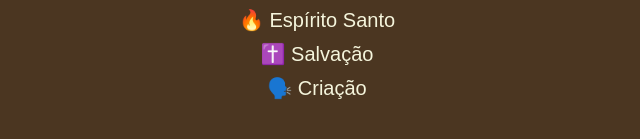
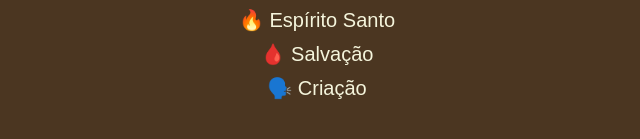
Before and after one commit to joeldisousa-dot/cifras, a plain HTML site: page Index.html in a window 1280 px wide. Shown: the part 403-542 px from the top of the page, 323-963 px from the left. Drawn offline with Linux system fonts and the light colour scheme.

Commit message:
Update Index.html

```diff
--- a/Index.html
+++ b/Index.html
@@ -47,7 +47,7 @@
     <li><a href="Deus/index.html">📖 Deus</a></li>
     <li><a href="Jesus/index.html">✝️ Jesus</a></li>
     <li><a href="Espirito_Santo/index.html">🔥 Espírito Santo</a></li>
-    <li><a href="Salvação/index.html">✝️ Salvação</a></li>
+    <li><a href="Salvação/index.html">🩸 Salvação</a></li>
     <li><a href="Criação/index.html">🗣️ Criação</a></li>
 
   </ul>
```
